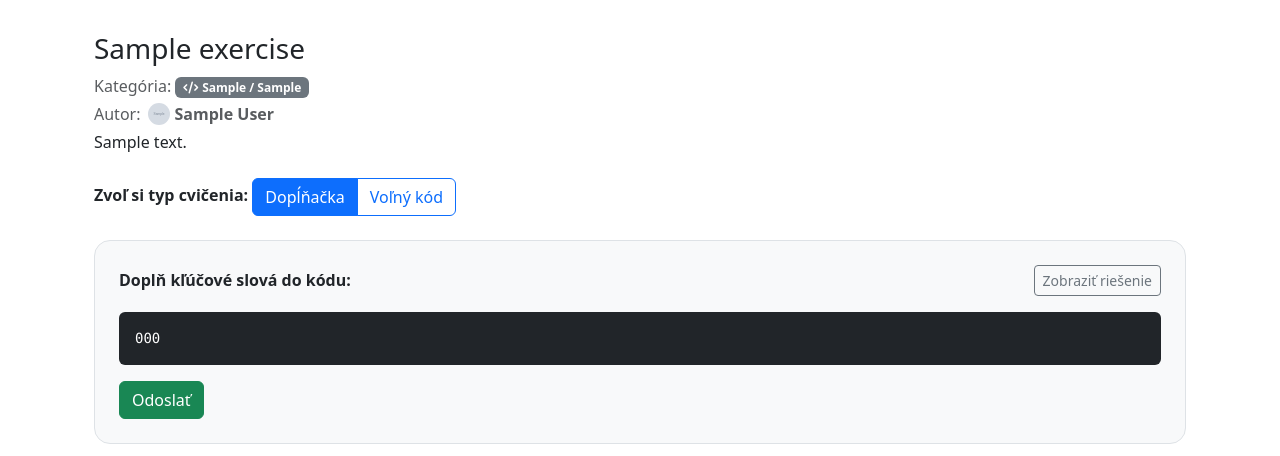
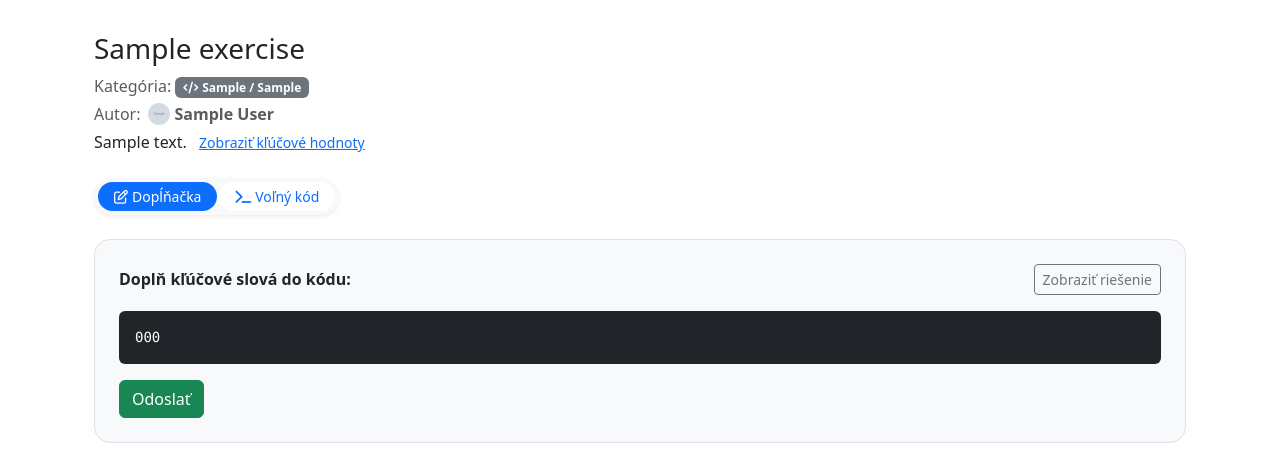
Before and after one commit to andreakollova/platforma-thenthis, a Flask app: page /cvicenie/1 in a window 1280 px wide. Shown: the part 89-545 px from the top of the page. Run offline with Flask 3, Linux system fonts and the light colour scheme; tables that the repository leaves empty hold one stand-in row (values such as "Sample post"); grey boxes marked "Sample" are stand-in pictures.

Commit message:
Checkpoint 8 - cvicenie fixnute

```diff
--- a/app.py
+++ b/app.py
@@ -31,13 +31,14 @@ class User(db.Model, UserMixin):
     photo = db.Column(db.String(256), default="default.jpg")
 
 class Exercise(db.Model):
-    __tablename__ = 'exercises'  # <- DÔLEŽITÉ
+    __tablename__ = 'exercises'
     id = db.Column(db.Integer, primary_key=True)
     title = db.Column(db.String(150), nullable=False)
     category = db.Column(db.String(50), nullable=False)
     subcategory = db.Column(db.String(100), nullable=False)
     full_description = db.Column(db.Text, nullable=False)
     code = db.Column(db.Text, nullable=True)
+    code_raw = db.Column(db.Text, nullable=True)  # <--- sem uložíme pôvodný text
     cover_image = db.Column(db.String(150), nullable=True)
     author_id = db.Column(db.Integer, db.ForeignKey('users.id'), nullable=False)
     published = db.Column(db.Boolean, default=False)
@@ -139,6 +140,7 @@ def nove_cvicenie():
             subcategory=subcategory,
             full_description=full_description,
             code=Markup(code_with_inputs),
+            code_raw=code_raw,  # <--- pridaj toto
             cover_image=filename,
             author_id=current_user.id
         )
@@ -177,6 +179,11 @@ def exercise_detail(id):
 @login_required
 def moje_cvicenia():
     exercises = Exercise.query.filter_by(author_id=current_user.id).order_by(Exercise.id.desc()).all()
+
+    for ex in exercises:
+        code_text = str(ex.code_raw) if ex.code_raw else ""
+        ex.answers = list(dict.fromkeys(re.findall(r"\{\{\s*(.*?)\s*\}\}", code_text)))
+
     return render_template('moje-cvicenia.html', exercises=exercises)
 
 @app.route('/profil')
--- a/static/styles.css
+++ b/static/styles.css
@@ -176,3 +176,21 @@ h1 {
     transform: translate(-50%, 0);
   }
 }
+
+.text-pink {
+  color: #d63384;  /* ružová / magenta */
+  font-weight: 500;
+}
+
+#modeButtons .btn {
+  font-weight: 500;
+  border: none;
+  color: #0d6efd;
+  background-color: white;
+  transition: all 0.2s ease-in-out;
+}
+
+#modeButtons .btn.active {
+  background-color: #0d6efd;
+  color: white;
+}
--- a/templates/cvicenie.html
+++ b/templates/cvicenie.html
@@ -21,14 +21,27 @@
       <img src="{{ url_for('static', filename='uploads/profiles/' ~ author.photo) }}" alt="{{ author.name }}" width="22" height="22" class="rounded-circle me-1">
       <strong class="text-muted">{{ author.name }}</strong>
     </div>
-    <p class="mb-3">{{ exercise.full_description }}</p>
+<p class="mb-2">
+  {{ exercise.full_description }} <a href="#" id="toggleKeywords" class="ms-2 link-primary small">Zobraziť kľúčové hodnoty</a>
+    </p>
+    <div id="keywordsBox" class="mt-2 d-none small">
+      <span class="badge bg-pink text-white me-1">self</span>
+      <span class="badge bg-pink text-white me-1">super</span>
+      <span class="badge bg-pink text-white me-1">class</span>
+      <span class="badge bg-pink text-white me-1">print</span>
+      <span class="badge bg-pink text-white me-1">Zviera</span>
+      <span class="badge bg-pink text-white me-1">zvuk</span>
+    </div>
   </div>
 
   <div class="mb-4">
-    <label class="form-label fw-semibold">Zvoľ si typ cvičenia:</label>
-    <div class="btn-group" role="group" id="modeButtons">
-      <button type="button" class="btn btn-outline-primary active" data-mode="fill">Dopĺňačka</button>
-      <button type="button" class="btn btn-outline-primary" data-mode="free">Voľný kód</button>
+    <div id="modeButtons" class="rounded-pill bg-light d-inline-flex shadow-sm p-1" style="gap: 2px;">
+      <button type="button" class="btn btn-sm rounded-pill px-3 py-1 active" data-mode="fill">
+        <i class="fa-regular fa-pen-to-square me-1"></i>Dopĺňačka
+      </button>
+      <button type="button" class="btn btn-sm rounded-pill px-3 py-1" data-mode="free">
+        <i class="fa-solid fa-terminal me-1"></i>Voľný kód
+      </button>
     </div>
   </div>
 
@@ -148,6 +161,30 @@ checkButton.addEventListener('click', () => {
     }
   });
 });
+
+const toggleKeywordsLink = document.getElementById('toggleKeywords');
+const keywordsBox = document.getElementById('keywordsBox');
+
+toggleKeywordsLink.addEventListener('click', (e) => {
+  e.preventDefault();
+  const inputs = document.querySelectorAll('.code-input');
+  const words = [...new Set(Array.from(inputs).map(input => input.dataset.answer.trim()))];
+
+  const highlightWords = ["class", "def", "self", "print", "Zviera", "zvuk"];
+  const coloredWords = words.map(word => {
+    if (highlightWords.includes(word)) {
+      return `<span class="text-pink me-1">${word}</span>`;
+    }
+    return `<span class="text-muted me-1">${word}</span>`;
+  });
+
+  keywordsBox.innerHTML = `V tomto cvičení je potrebné doplniť kód: ${coloredWords.join(' ')}`;
+  keywordsBox.classList.toggle('d-none');
+  toggleKeywordsLink.textContent = keywordsBox.classList.contains('d-none')
+    ? 'Zobraziť kľúčové hodnoty'
+    : 'Skryť kľúčové hodnoty';
+});
+
 </script>
 
 {% endblock %}
```
Also changed, not shown: static/styles-dashboard.css (+18 -0 lines), templates/moje-cvicenia.html (+70 -1 lines).
